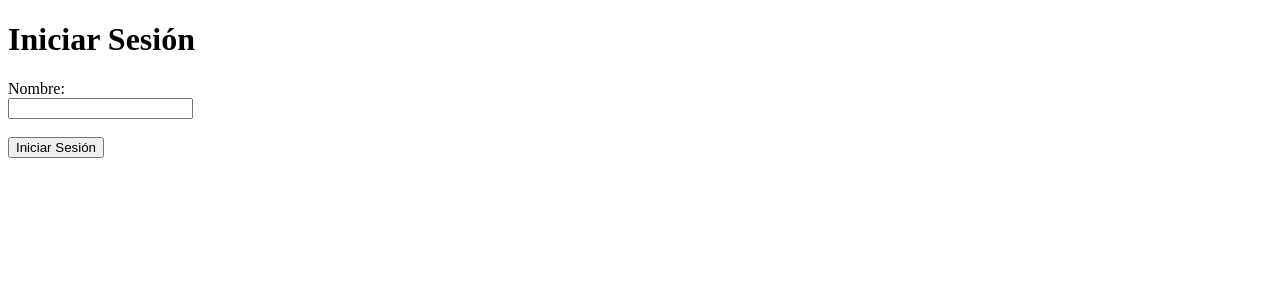
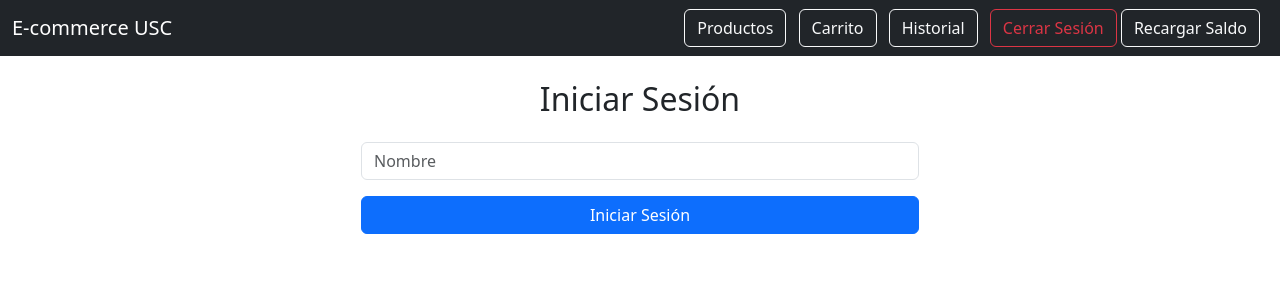
Before and after one commit to SamuelAA21/Ecomerce2025USC, a Flask app: page /login in a window 1280 px wide. Shown: the top 300 px of the page. Run offline with Flask 3, Linux system fonts and the light colour scheme; the visitor is signed in with stand-in values (Sample User, id 1); data that the repository does not hold is empty.

Commit message:
ECOMERCE V1

```diff
--- a/app/routes.py
+++ b/app/routes.py
@@ -1,94 +1,222 @@
-from flask import Blueprint, render_template, request, redirect, url_for, jsonify
+from flask import Blueprint, render_template, request, redirect, url_for, session
 from .services import get_supabase_client
-from flask import session, flash
-from flask import session, redirect, url_for
 
 main = Blueprint('main', __name__)
 
-# Ruta principal
+# 🛡️ Función de protección
+def cliente_requerido():
+    if 'cliente' not in session:
+        return redirect(url_for('main.login'))
+    return None
+
+# 🏠 Página de inicio
 @main.route('/')
 def home():
-    return 'Bienvenido al e-commerce de Santiago. Accede a /productos o /registro para comenzar.'
+    if 'cliente' in session:
+        return redirect(url_for('main.mostrar_productos'))
+    return render_template('home.html')
 
-# Ruta para listar productos
-@main.route('/productos')
-def obtener_productos():
-    supabase = get_supabase_client()
-    response = supabase.table('productos').select('*').execute()
-    return jsonify(response.data)
-
-# Ruta para registrar clientes
+# 👤 Registro
 @main.route('/registro', methods=['GET', 'POST'])
 def registro():
-    supabase = get_supabase_client()
     if request.method == 'POST':
+        supabase = get_supabase_client()
         nombre = request.form['nombre']
         direccion = request.form['direccion']
         dinero = request.form['dinero']
+        rol = request.form['rol']
 
         cliente_data = {
             'nombre': nombre,
             'direccion': direccion,
             'dinero': float(dinero),
+            'rol': rol,
             'carrito_compras': [],
             'historial_compras': []
         }
 
         response = supabase.table('clientes').insert(cliente_data).execute()
-
         if response.data:
-            return f"Cliente {nombre} registrado exitosamente."
-        else:
-            return "Error al registrar el cliente."
-
+            return redirect(url_for('main.login'))
+        return "Error al registrar el usuario."
     return render_template('registro.html')
 
+# 🔑 Inicio de sesión
 @main.route('/login', methods=['GET', 'POST'])
 def login():
-    supabase = get_supabase_client()
     if request.method == 'POST':
+        supabase = get_supabase_client()
         nombre = request.form['nombre']
         response = supabase.table('clientes').select('*').eq('nombre', nombre).execute()
-
         if response.data:
-            session['cliente'] = response.data[0]  # Guarda al cliente en sesión
-            return f"Bienvenido, {nombre}."
-        else:
-            return "Cliente no encontrado. Por favor regístrate primero."
-
+            session['cliente'] = response.data[0]
+            return redirect(url_for('main.mostrar_productos'))
+        return "Cliente no encontrado. Regístrate primero."
     return render_template('login.html')
 
+# 🚪 Cerrar sesión
+@main.route('/logout')
+def logout():
+    session.pop('cliente', None)
+    return redirect(url_for('main.home'))
 
+# 🛒 Listado de productos
 @main.route('/productos')
 def mostrar_productos():
+    if cliente_requerido(): return cliente_requerido()
     supabase = get_supabase_client()
     response = supabase.table('productos').select('*').execute()
     productos = response.data or []
     return render_template('productos.html', productos=productos)
 
+# ➕ Agregar producto al carrito
+@main.route('/agregar/<int:producto_id>')
+def agregar_al_carrito(producto_id):
+    if cliente_requerido(): return cliente_requerido()
+    supabase = get_supabase_client()
+    cliente = session['cliente']
+    carrito_actual = cliente.get('carrito_compras', [])
+    carrito_actual.append(producto_id)
+    supabase.table('clientes').update({'carrito_compras': carrito_actual}).eq('id', cliente['id']).execute()
+    cliente['carrito_compras'] = carrito_actual
+    session['cliente'] = cliente
+    return redirect(url_for('main.ver_carrito'))
 
-@main.route('/agregar_al_carrito/<int:producto_id>')
-def agregar_al_carrito(producto_id):
+# 🛍️ Ver carrito
+@main.route('/carrito')
+def ver_carrito():
+    if cliente_requerido(): return cliente_requerido()
+    supabase = get_supabase_client()
+    cliente = session['cliente']
+    carrito_ids = cliente.get('carrito_compras', [])
+    productos = []
+    for producto_id in carrito_ids:
+        response = supabase.table('productos').select('*').eq('id', producto_id).execute()
+        if response.data:
+            productos.append(response.data[0])
+    return render_template('carrito.html', carrito=productos)
+
+# ✅ Resumen de compra
+@main.route('/comprar')
+def mostrar_compra():
+    if cliente_requerido(): return cliente_requerido()
+    supabase = get_supabase_client()
+    cliente = session['cliente']
+    carrito_ids = cliente.get('carrito_compras', [])
+    productos = []
+    total = 0
+    for producto_id in carrito_ids:
+        response = supabase.table('productos').select('*').eq('id', producto_id).execute()
+        if response.data:
+            producto = response.data[0]
+            productos.append(producto)
+            total += float(producto['precio'])
+    return render_template('comprar.html', carrito=productos, total=total)
+
+# 💳 Confirmar compra
+@main.route('/confirmar_compra', methods=['POST'])
+def confirmar_compra():
+    if cliente_requerido(): return cliente_requerido()
+    supabase = get_supabase_client()
+    cliente = session['cliente']
+    carrito_ids = cliente.get('carrito_compras', [])
+    if not carrito_ids:
+        return "Tu carrito está vacío."
+    productos = []
+    total = 0
+    for producto_id in carrito_ids:
+        response = supabase.table('productos').select('*').eq('id', producto_id).execute()
+        if response.data:
+            producto = response.data[0]
+            productos.append(producto)
+            total += float(producto['precio'])
+    if float(cliente['dinero']) < total:
+        return f"No tienes suficiente dinero. Total: {total}, Tu saldo: {cliente['dinero']}"
+    nuevo_saldo = float(cliente['dinero']) - total
+    historial = cliente.get('historial_compras', [])
+    historial.append({'productos': carrito_ids, 'total': total})
+    supabase.table('clientes').update({
+        'dinero': nuevo_saldo,
+        'carrito_compras': [],
+        'historial_compras': historial
+    }).eq('id', cliente['id']).execute()
+    cliente['dinero'] = nuevo_saldo
+    cliente['carrito_compras'] = []
+    cliente['historial_compras'] = historial
+    session['cliente'] = cliente
+    return redirect(url_for('main.ver_historial'))
+
+# 🧾 Ver historial de compras
+@main.route('/historial')
+def ver_historial():
+    if cliente_requerido(): return cliente_requerido()
+    cliente = session['cliente']
+    historial = cliente.get('historial_compras', [])
+    return render_template('historial.html', historial=historial)
+
+@main.route('/quitar/<int:producto_id>')
+def quitar_del_carrito(producto_id):
+    if 'cliente' not in session:
+        return redirect(url_for('main.login'))
+
+    supabase = get_supabase_client()
+    cliente = session['cliente']
+    carrito_actual = cliente.get('carrito_compras', [])
+
+    # Eliminar el producto si existe
+    if producto_id in carrito_actual:
+        carrito_actual.remove(producto_id)
+
+    # Actualizar en la base de datos y en sesión
+    supabase.table('clientes').update({'carrito_compras': carrito_actual}).eq('id', cliente['id']).execute()
+    cliente['carrito_compras'] = carrito_actual
+    session['cliente'] = cliente
+
+    return redirect(url_for('main.ver_carrito'))
+
+@main.route('/recargar', methods=['GET', 'POST'])
+def recargar_dinero():
     if 'cliente' not in session:
         return redirect(url_for('main.login'))
 
     supabase = get_supabase_client()
     cliente = session['cliente']
 
-    # Obtener el carrito actual o inicializarlo vacío
-    carrito_actual = cliente.get('carrito_compras', [])
+    if request.method == 'POST':
+        monto = float(request.form['monto'])
+        nuevo_saldo = float(cliente['dinero']) + monto
 
-    # Agregar el nuevo producto al carrito
-    carrito_actual.append(producto_id)
+        # Actualizar en base de datos
+        supabase.table('clientes').update({'dinero': nuevo_saldo}).eq('id', cliente['id']).execute()
 
-    # Actualizar en la base de datos
-    supabase.table('clientes')\
-        .update({'carrito_compras': carrito_actual})\
-        .eq('id', cliente['id'])\
-        .execute()
+        # Actualizar en sesión
+        cliente['dinero'] = nuevo_saldo
+        session['cliente'] = cliente
 
-    # Actualizar en la sesión
-    cliente['carrito_compras'] = carrito_actual
-    session['cliente'] = cliente
+        return redirect(url_for('main.mostrar_productos'))
 
-    return f"Producto {producto_id} agregado al carrito."
+    return render_template('recargar.html', saldo=cliente['dinero'])
+@main.route('/vendedor', methods=['GET', 'POST'])
+def panel_vendedor():
+    if 'cliente' not in session or session['cliente'].get('rol') != 'vendedor':
+        return redirect(url_for('main.login'))
+
+    supabase = get_supabase_client()
+
+    if request.method == 'POST':
+        nombre_producto = request.form['nombre_producto']
+        descripcion = request.form['descripcion']
+        precio = float(request.form['precio'])
+        existencias = int(request.form['existencias'])
+
+        producto_data = {
+            'nombre_producto': nombre_producto,
+            'descripcion': descripcion,
+            'precio': precio,
+            'existencias': existencias
+        }
+
+        supabase.table('productos').insert(producto_data).execute()
+        return redirect(url_for('main.panel_vendedor'))
+
+    return render_template('vendedor.html')
--- /dev/null
+++ b/app/templates/base.html
@@ -0,0 +1,40 @@
+<!DOCTYPE html>
+<html lang="es">
+
+<head>
+    <meta charset="UTF-8">
+    <title>{% block title %}E-commerce{% endblock %}</title>
+    <link href="https://cdn.jsdelivr.net/npm/bootstrap@5.3.0/dist/css/bootstrap.min.css" rel="stylesheet">
+</head>
+
+<body>
+    <nav class="navbar navbar-expand-lg navbar-dark bg-dark fixed-top">
+        <div class="container-fluid">
+            <a class="navbar-brand" href="/">E-commerce USC</a>
+            <div>
+                {% if session.get('cliente') %}
+                <a href="/productos" class="btn btn-outline-light me-2">Productos</a>
+                <a href="/carrito" class="btn btn-outline-light me-2">Carrito</a>
+                <a href="/historial" class="btn btn-outline-light me-2">Historial</a>
+                <a href="/logout" class="btn btn-outline-danger">Cerrar Sesión</a>
+                <a href="/recargar" class="btn btn-outline-light me-2">Recargar Saldo</a>
+                {% if session.get('cliente') and session['cliente']['rol'] == 'vendedor' %}
+                <a href="/vendedor" class="btn btn-outline-light me-2">Panel Vendedor</a>
+                {% endif %}
+
+                {% else %}
+                <a href="/registro" class="btn btn-outline-light me-2">Registrarse</a>
+                <a href="/login" class="btn btn-outline-light">Iniciar Sesión</a>
+                {% endif %}
+            </div>
+        </div>
+    </nav>
+
+    <div class="container" style="padding-top: 80px;">
+        {% block content %}{% endblock %}
+    </div>
+
+    <script src="https://cdn.jsdelivr.net/npm/bootstrap@5.3.0/dist/js/bootstrap.bundle.min.js"></script>
+</body>
+
+</html>
--- a/app/templates/login.html
+++ b/app/templates/login.html
@@ -1,15 +1,9 @@
-<!DOCTYPE html>
-<html lang="es">
-<head>
-    <meta charset="UTF-8">
-    <title>Iniciar Sesión</title>
-</head>
-<body>
-    <h1>Iniciar Sesión</h1>
-    <form action="/login" method="post">
-        <label>Nombre:</label><br>
-        <input type="text" name="nombre" required><br><br>
-        <input type="submit" value="Iniciar Sesión">
-    </form>
-</body>
-</html>
+{% extends 'base.html' %}
+{% block title %}Iniciar Sesión{% endblock %}
+{% block content %}
+<h2 class="text-center mb-4">Iniciar Sesión</h2>
+<form method="post" class="w-50 mx-auto">
+    <input name="nombre" placeholder="Nombre" class="form-control mb-3" required>
+    <button class="btn btn-primary w-100">Iniciar Sesión</button>
+</form>
+{% endblock %}
```
Also changed, not shown: app/templates/carrito.html (added, +18 -0 lines), app/templates/comprar.html (added, +16 -0 lines), app/templates/historial.html (added, +16 -0 lines), app/templates/home.html (added, +8 -0 lines), app/templates/productos.html (+19 -10 lines), app/templates/recargar.html (added, +10 -0 lines), app/templates/registro.html (+18 -22 lines), app/templates/vendedor.html (added, +12 -0 lines).
